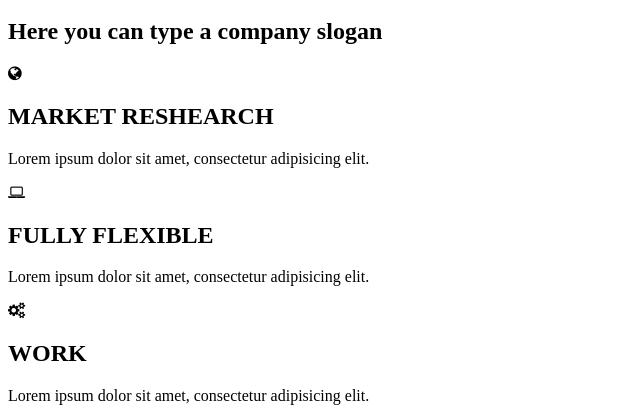
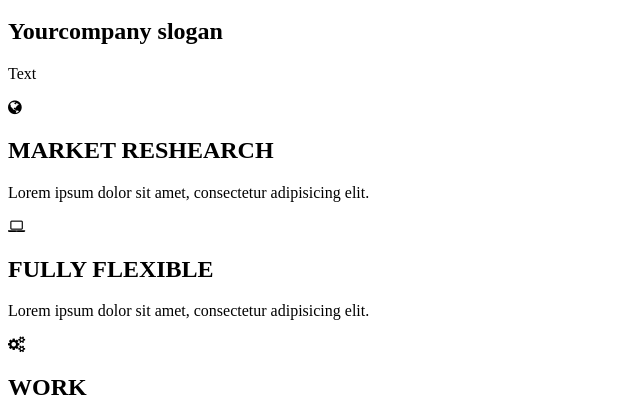
Before and after one commit to ahna-code/hello-world, a plain HTML site: page index.html in a window 1280 px wide. Shown: the part 384-800 px from the top of the page, without its empty margins (0-640 px from the left). Drawn offline with nearby package versions, Linux system fonts and the light colour scheme; files that its build step writes are made by us from their sources.

Commit message:
Change h1 and add p> for h1

```diff
--- a/index.html
+++ b/index.html
@@ -24,7 +24,9 @@
 <!-- HERO -->
 
 <section class="hero">
-  <h1 class="slogan">Here you can type <span>a company slogan</span></h1>
+  <h1 class="slogan">Your<span>company slogan</span></h1>
+	<p>Text
+	</p>
 </section>
 
 <!-- ICONS -->
```
